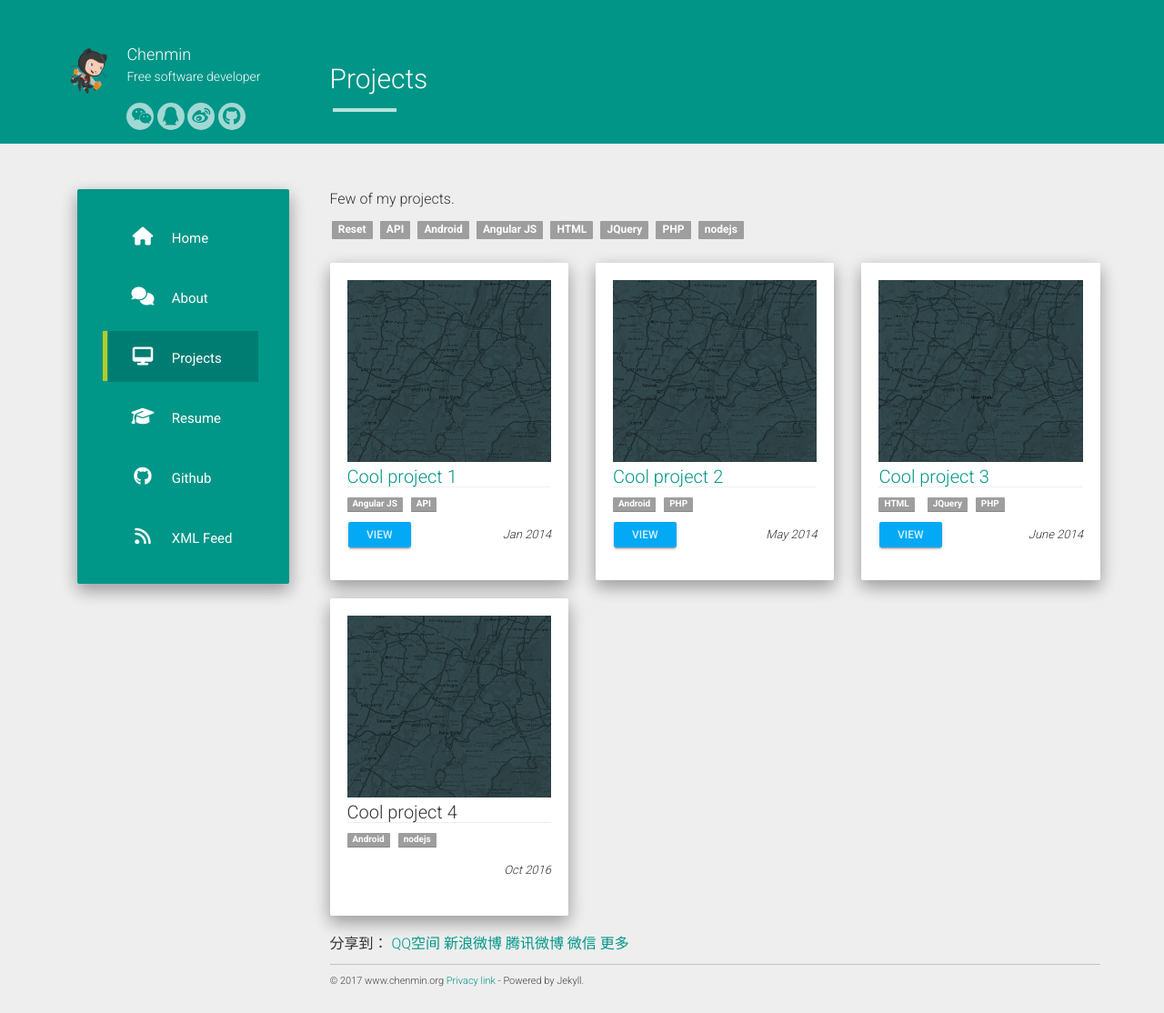
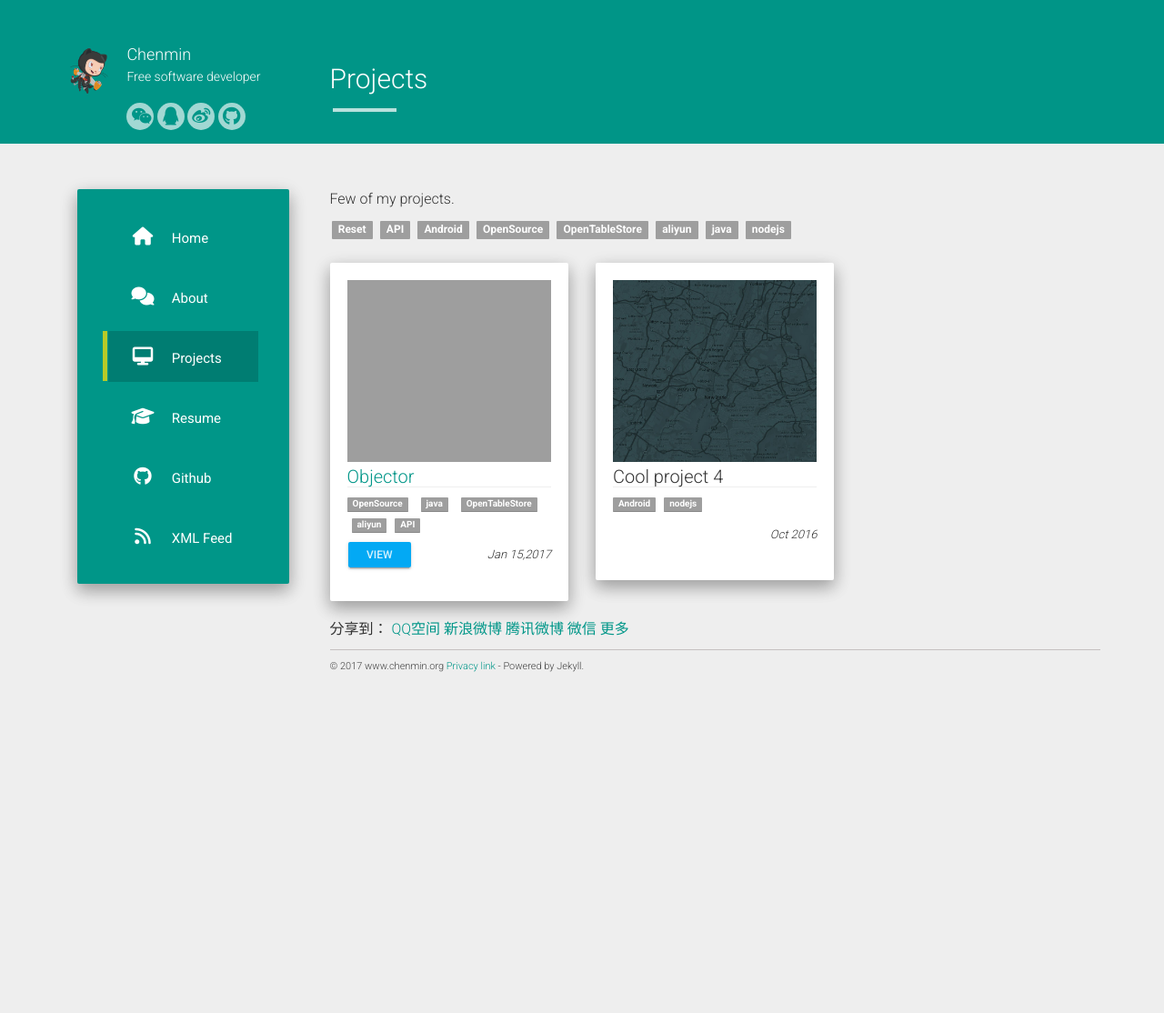
Before and after one commit to chenmins/chenmins.github.io, a Jekyll site: the page built from projects.md, in a window 1280 px wide. Shown: the whole page at 91% size. Built offline with Jekyll 4.4.1, drawn with Linux system fonts in a browser that asks for light colours; nearby versions of some CDN libraries; comment, search, counter and statistics services are not loaded; after the commit the page ends 900 px from its top, so only the background shows below that; grey boxes are pictures that could not be loaded.

Commit message:
project objector

```diff
--- a/_data/projects.json
+++ b/_data/projects.json
@@ -1,25 +1,12 @@
 [
 	{
-		"name": "Cool project 1",
-		"image": "placeholder.jpg",
-		"url": "#",
-		"date": "Jan 2014",
-		"tags": ["Angular JS","API"]
+		"name": "Objector",
+		"image": "objector.jpg",
+		"url": "http://objector.open.chenmin.org",
+		"date": "Jan 15,2017",
+		"tags": ["OpenSource","java","OpenTableStore","aliyun","API"]
 	},
-	{
-		"name": "Cool project 2",
-		"image": "placeholder.jpg",
-		"url": "#",
-		"date": "May 2014",
-		"tags": ["Android","PHP"]
-	},
-	{
-		"name": "Cool project 3",
-		"image": "placeholder.jpg",
-		"url": "#",
-		"date": "June 2014",
-		"tags": ["HTML","JQuery","PHP"]
-	},
+
 	{
 		"name": "Cool project 4",
 		"image": "placeholder.jpg",
```
Also changed, not shown: static/projects/objector.png (added).
